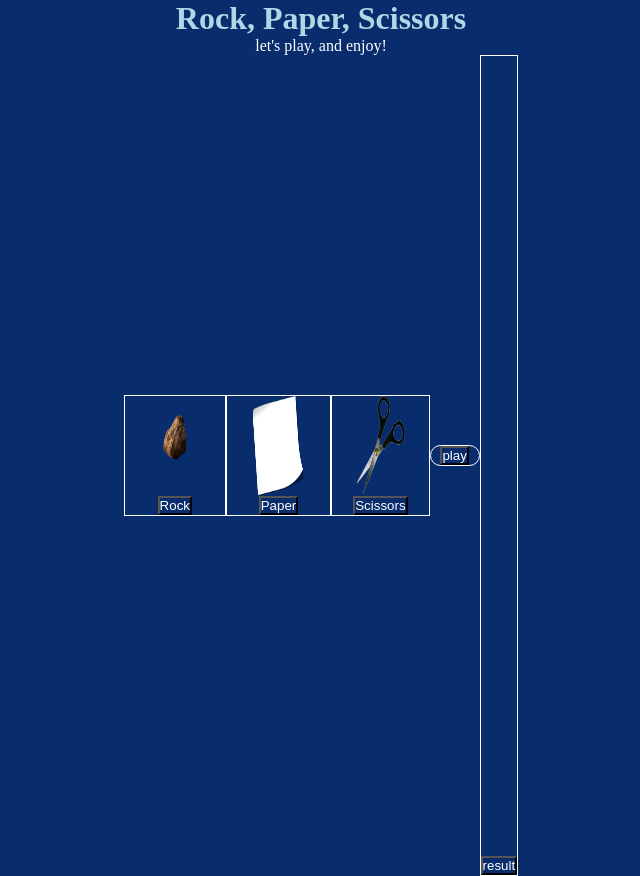
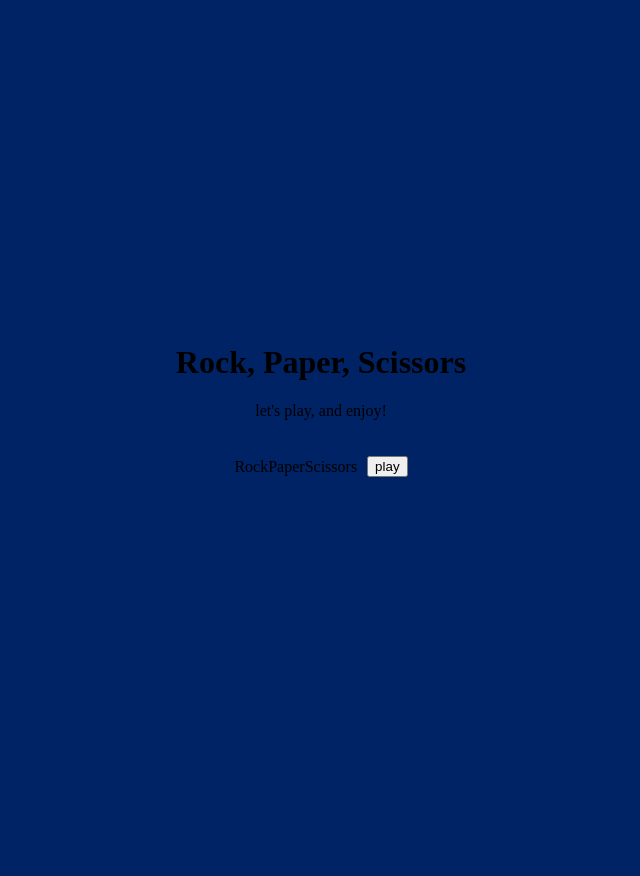
Before and after one commit to jjmaila/Rock-Paper-Scissors, a plain HTML site: page projects 1 to 4/index.html in a window 1280 px wide. Shown: the whole page, without its empty margins (319-959 px from the left). After the commit the page ends 800 px from the top, so only its background shows below. Drawn offline with Linux system fonts and the light colour scheme; files that its build step writes are made by us from their sources.

Commit message:
fixing html/css

```diff
--- a/projects 1 to 4/assets/css/style.css
+++ b/projects 1 to 4/assets/css/style.css
@@ -1,111 +1,35 @@
-*{
+/* style.css */
+
+/* Ensure body and html take up full height */
+html, body {
+    height: 100%;
     margin: 0;
-    padding: 0;
-    box-sizing: border-box;
-    background: #082c6c;
-    color: white ;
-}
-
-h1{
-   text-align: center;
-   color: lightblue;
-}
-
-p{
-    text-align: center;
-    text-transform: lowercase;
-}
-
-
-.options{
-    display: flex;
-    width: 150w;
-    justify-content: space-evenly;
-    text-align: center;
-    margin-top: 2rem;
-}
-
-.rock, .paper, .scissor{
-    padding: 0.8rem;
-    width: 100px;
-    border-radius: 10px;
-    background: blue;
-    outline: none;
-    border-color: black;
-    border: none;
-    cursor: pointer;
-}
-
-.play{
-    align-items: center;
-    padding: 0.8rem;
-    width: 50px;
-    border-radius: 50px;
-    outline: none;
-    border-color: black;
-    border: none;
-    cursor: pointer;
-}
-
-.reload{
-    display: none;
-    margin-top: 2rem;
-    padding: 1rem;
-    background: lightpink;
-    outline: none;
-    border-radius: 10px;
-    cursor: pointer;
-}
-
-.result{
-    display: flex;
-    width: 150w;
-    text-align: center;
-    justify-content: space-evenly;
-    margin-top: 20px;
-    font-size: 1.2rem;
-}
-
-.button-container{
-    margin: auto;
-    padding: 0%;
-    border: 1px solid white;
     display: flex;
     justify-content: center;
     align-items: center;
-    height: auto;
-    flex-direction: column;
-}
+    background-color: #002366; /* Adjust to your preferred background color */
+  }
 
-.button-container{
-    margin: auto;
-    padding: 0%;
-    border: 1px solid white;
+  /* Style the main container */
+  .container {
+    display: flex;
+    flex-direction: column; /* Change to row if you want horizontal alignment */
+    justify-content: center;
+    align-items: center;
+  }
+
+  /* Additional styles for your elements */
+  header {
+    text-align: center;
+    margin-bottom: 20px;
+  }
+
+  .game-elements {
     display: flex;
     justify-content: center;
     align-items: center;
-    height: auto;
-    flex-direction: column;
-}
+  }
 
-.play{
-    margin: auto;
-    padding: 0%;
-    border: 1px solid white;
-    display: flex;
-    justify-content: center;
-    align-items: center;
-    height: auto;
-    flex-direction: column;
-}
-
-.result{
-    margin: auto;
-    padding: 0%;
-    border: 1px solid white;
-    display: flex;
-    justify-content: center;
-    align-items: center;
-    height: auto;
-    flex-direction: column;
-}
+  button {
+    margin-left: 10px;
+  }
--- a/projects 1 to 4/index.html
+++ b/projects 1 to 4/index.html
@@ -2,60 +2,22 @@
 <html lang="en">
 <head>
   <meta charset="UTF-8">
-    <link rel="stylesheet" href="assets/css/style.css">
   <meta name="viewport" content="width=device-width, initial-scale=1.0">
-    <title>Rock, Papper, Scissors<Game</title>
-    <style>
-        img{
-            width: 50%;
-        }
-        div{
-            display: flex;
-            justify-content: center;
-            align-items: center;
-            height: 100vh;
-        }
-    </style>
+  <title>Rock, Paper, Scissors</title>
+  <link rel="stylesheet" href="style.css">
 </head>
 <body>
+  <div class="container">
     <header>
       <h1>Rock, Paper, Scissors</h1>
-    <p>Let's play, And Enjoy!</p>
+      <p>let's play, and enjoy!</p>
     </header>
-
-  <main>
-    <div id="gamediv">
-    <h1 class="gametext" id="computerText"></h1>
-    <div class="container">
-        <div class="button-container">
-            <img class="image1" src="assets/image/rock.png" alt="Rock" width="100" height="100">
-            <button id="rock-button">Rock</button>
-
+    <div class="game-elements">
+      <div class="option">Rock</div>
+      <div class="option">Paper</div>
+      <div class="option">Scissors</div>
+      <button>play</button>
     </div>
-
-        <div class="button-container">
-            <img class="image2" src="assets/image/paper.png" alt="Paper" width="100" height="100">
-            <button id="paper-button">Paper</button>
-
   </div>
-
-        <div class="button-container">
-            <img class="image3" src="assets/image/scissors.png " alt="scissors" width="100" height="100">
-            <button id="scissors-button">Scissors</button>
-
-        </div>
-
-    <div class="play">
-        <button id="play-button">play</button>
-    </div>
-
-    <div class="result">
-        <div id="resultstring"></div>
-        <button id="result-button">result</button>
-    </div>
-    </main>
-
-    <footer></footer>
-    <script src="assets/js/index.js"></script>
 </body>
 </html>
```
Lines whose indentation alone changed are shown as unchanged.
